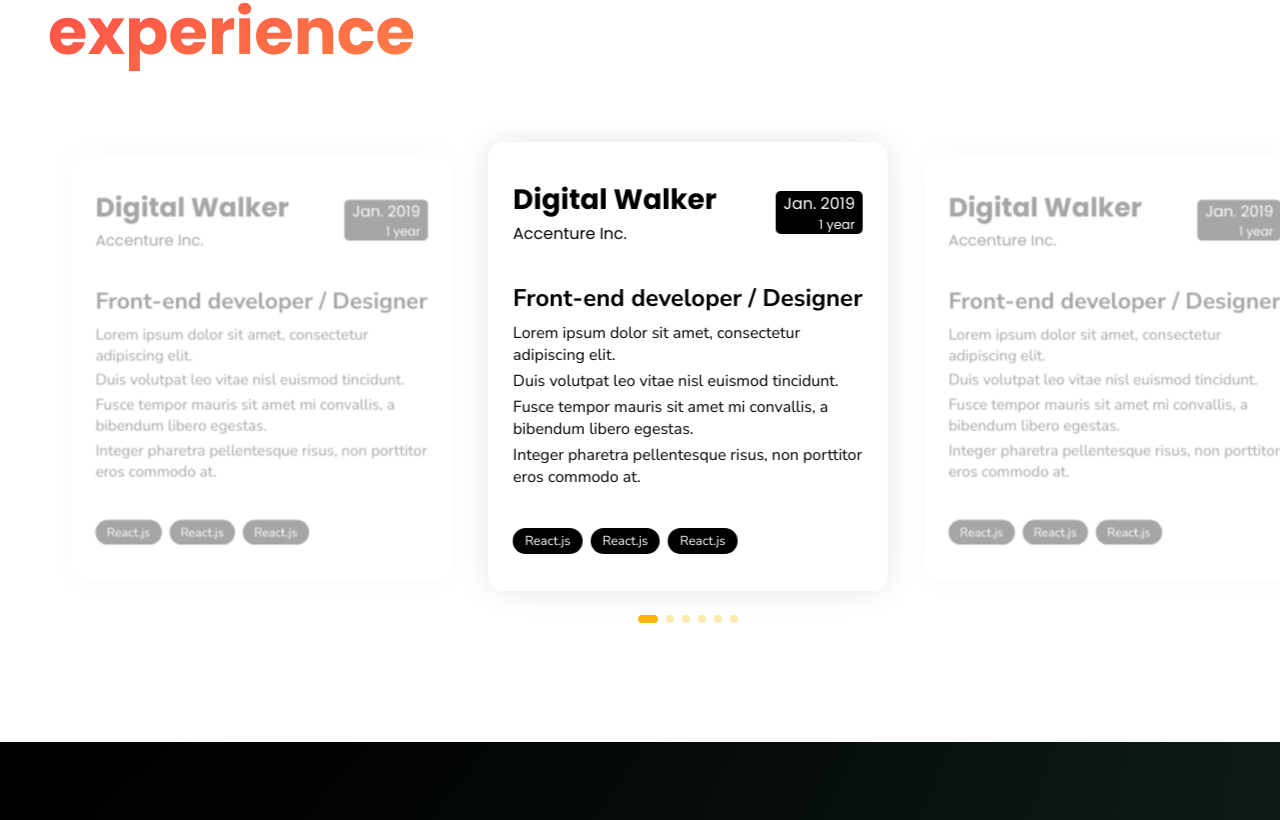
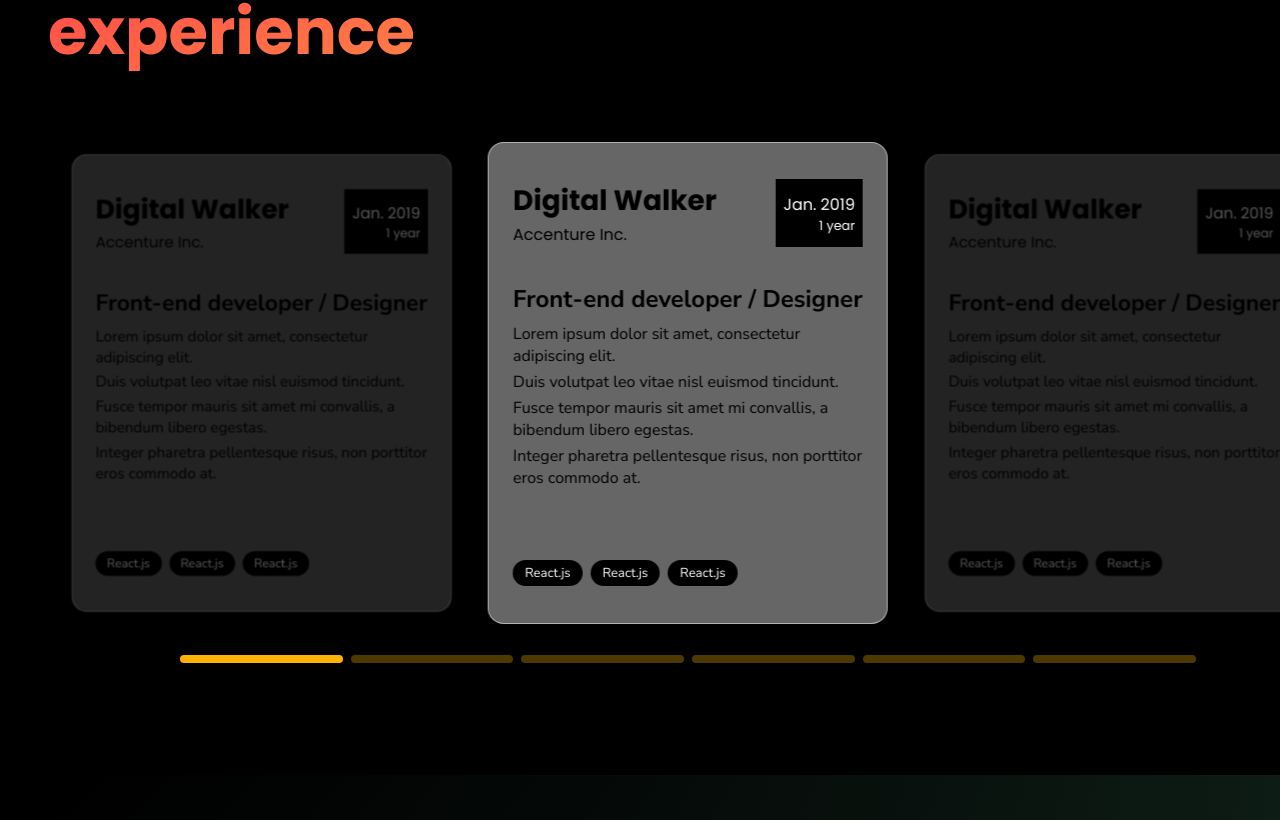
Before and after one commit to benjdg16/portfolio, a React (Create React App) app: page / in a window 1280 px wide. Shown: the part 920-1740 px from the top of the page. Built offline with nearby package versions, Linux system fonts and the light colour scheme.

Commit message:
[ip] slider bullets

```diff
--- a/src/App.tsx
+++ b/src/App.tsx
@@ -68,27 +68,27 @@
         });
       });
 
-      gsap.to("#experience", {
-        backgroundColor: "white",
-        scrollTrigger: {
-          trigger: "#experience",
-          start: "top center",
-          end: "center bottom",
-          scrub: 2,
-          // markers: true,
-          id: "experience",
-          onEnter: () => {
-            // setIsExpTLVisible(true);
-            console.log("hey");
-          },
-          onLeave: () => {
-            // setIsExpTLVisible(false);
-            console.log(`bye`);
-          },
-        },
-        duration: 2,
-        immediateRender: false,
-      });
+      // gsap.to("#experience", {
+      //   backgroundColor: "white",
+      //   scrollTrigger: {
+      //     trigger: "#experience",
+      //     start: "top center",
+      //     end: "center bottom",
+      //     scrub: 2,
+      //     // markers: true,
+      //     id: "experience",
+      //     onEnter: () => {
+      //       // setIsExpTLVisible(true);
+      //       console.log("hey");
+      //     },
+      //     onLeave: () => {
+      //       // setIsExpTLVisible(false);
+      //       console.log(`bye`);
+      //     },
+      //   },
+      //   duration: 2,
+      //   immediateRender: false,
+      // });
     }, appRef);
 
     return () => {
--- a/src/components/Card/Card.css
+++ b/src/components/Card/Card.css
@@ -44,9 +44,14 @@
   /* color: white; */
 }
 
+.card > div {
+  box-sizing: border-box;
+}
+
 /* Card Header */
 
 .card-header {
+  height: 140px;
   padding: 36px 24px;
   border-radius: 5px 5px 0 0;
   display: flex;
@@ -66,7 +71,7 @@
 .card-header-right {
   height: 100%;
   background: black;
-  border-radius: 5px;
+  display: flex;
 }
 
 .card-header-application {
@@ -106,6 +111,7 @@
 /* Card Body */
 
 .card-body {
+  height: 240px;
   padding: 0 24px;
   font-family: "Nunito Sans", sans-serif;
 }
@@ -131,6 +137,7 @@
 /* Card Footer */
 
 .card-footer {
+  height: 100px;
   padding: 36px 24px;
   border-radius: 0 0 5px 5px;
 
--- a/src/sections/Experience/Experience.css
+++ b/src/sections/Experience/Experience.css
@@ -1,5 +1,5 @@
 section#experience {
-  background-color: white;
+  background-color: black;
   /* background: white; */
   /* background-size: 100% 100%;
   background-position: 0px 0px, 0px 0px, 0px 0px, 0px 0px, 0px 0px, 0px 0px,
@@ -228,14 +228,17 @@
   z-index: 1;
   width: auto !important;
 
+  width: 80% !important;
+  display: flex;
+  justify-content: center;
+
   /* transform: translate(-50%, -50%); */
 }
 
 .swiper-pagination-bullet {
   border-radius: 0;
-  width: 8px;
+  /* width: 8px; */
   height: 8px;
-  border-radius: 50%;
   line-height: 30px;
   font-size: 12px;
   opacity: 1;
@@ -244,10 +247,12 @@
   margin-right: 8px;
   cursor: pointer;
   transition: all 0.2s;
+
+  flex: 1;
+  border-radius: 24px;
 }
 
 .swiper-pagination-bullet-active {
   background: #ffb200;
-  width: 20px;
   border-radius: 10px;
 }
--- a/src/sections/Home/Home.css
+++ b/src/sections/Home/Home.css
@@ -11,7 +11,7 @@
   background: inherit;
   z-index: -1;
   transform-origin: left top;
-  transform: skewY(175deg);
+  transform: skewY(173deg);
   background-color: white;
 }
 
```
